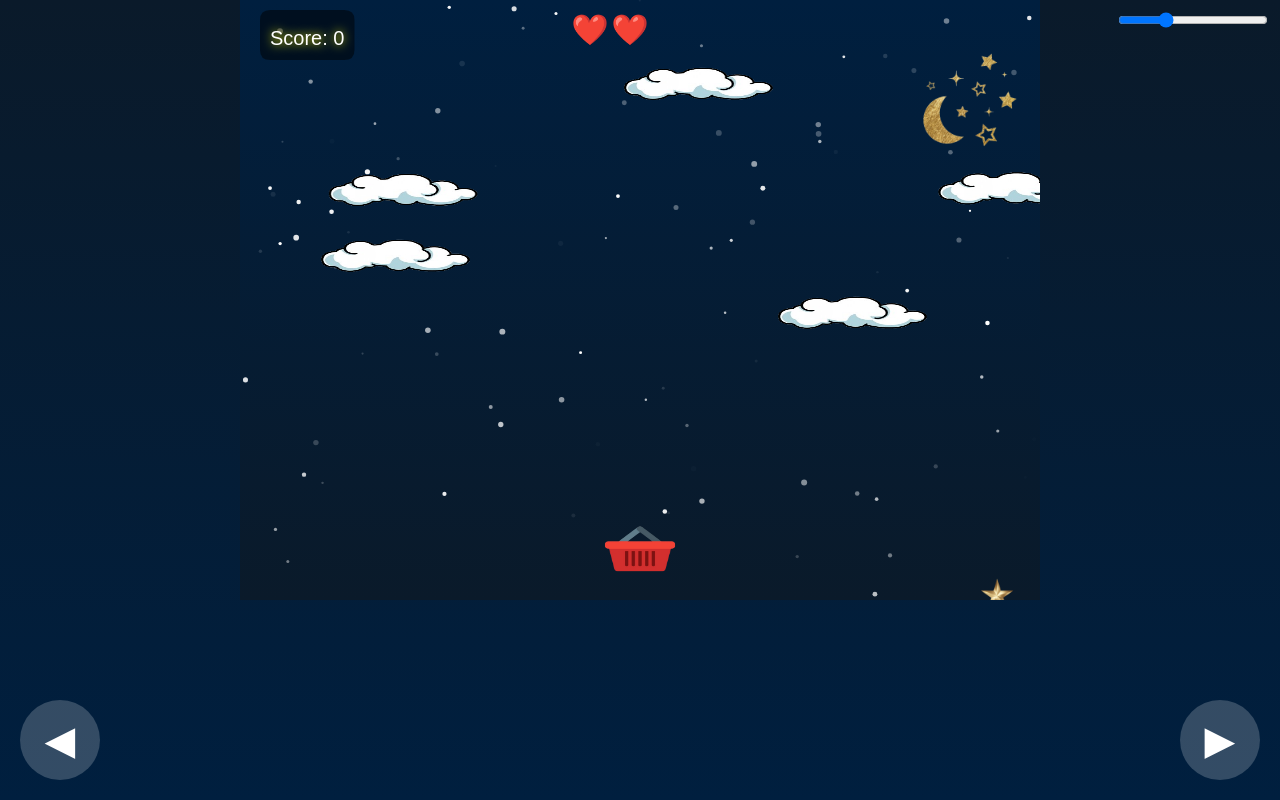
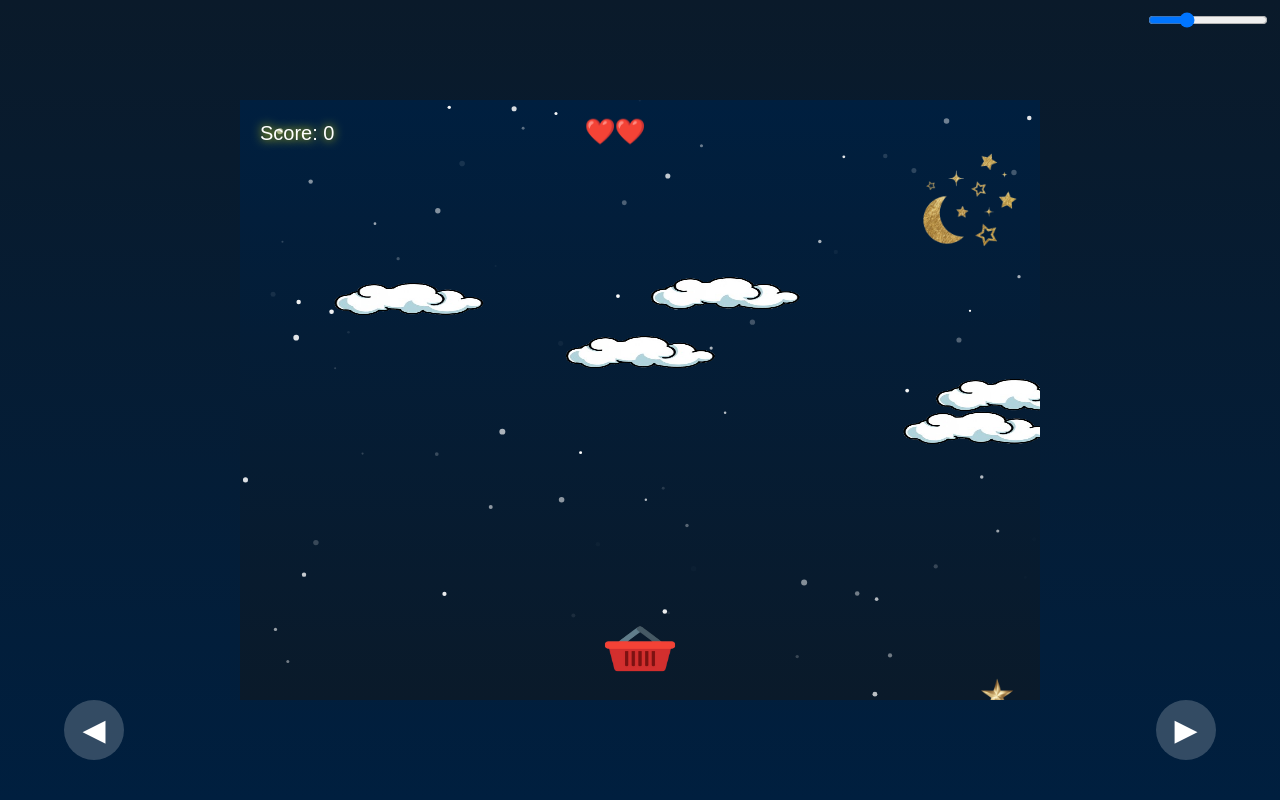
Before and after one commit to sdhya719-rgb/portfolio, a plain HTML site: page catch_the_star_new.html in a window 1280 px wide. Drawn offline with Linux system fonts and the light colour scheme.

Commit message:
Update catch_the_star_new.html

```diff
--- a/catch_the_star_new.html
+++ b/catch_the_star_new.html
@@ -2,15 +2,15 @@
 <html lang="en">
 <head>
   <meta charset="UTF-8" />
-    <meta name="viewport" content="width=device-width, initial-scale=1.0" />
+  <meta name="viewport" content="width=device-width, initial-scale=1.0, maximum-scale=1.0, user-scalable=no" />
   <title>Catch the Star</title>
   <style>
     body {
       margin: 0;
       background: linear-gradient(to top, #001f3f, #0a1a2a);
       display: flex;
-        flex-direction: column;
       align-items: center;
+      justify-content: center;
       height: 100vh;
       overflow: hidden;
       font-family: Arial, sans-serif;
@@ -18,47 +18,41 @@
     }
     canvas {
       display: block;
+      background: transparent;
     }
     .btn {
-        position: absolute;
-        bottom: 20px;
-        width: 80px;
-        height: 80px;
+      position: fixed;
+      bottom: 5%;
+      width: 60px;
+      height: 60px;
       background: rgba(255, 255, 255, 0.2);
       border-radius: 50%;
       text-align: center;
-        line-height: 80px;
-        font-size: 40px;
+      line-height: 60px;
+      font-size: 30px;
       color: white;
       user-select: none;
     }
-      #leftBtn {
-        left: 20px;
-      }
-      #rightBtn {
-        right: 20px;
-      }
+    #leftBtn { left: 5%; }
+    #rightBtn { right: 5%; }
     #volumeControl {
-        position: absolute;
+      position: fixed;
       top: 10px;
       right: 10px;
-        width: 150px;
-      }
-      label {
-        color: white;
-        font-size: 14px;
-        margin-right: 5px;
+      width: 120px;
     }
     #restartBtn {
-        position: absolute;
-        bottom: 120px;
-        width: 150px;
+      position: fixed;
+      bottom: 20%;
+      left: 50%;
+      transform: translateX(-50%);
+      width: 180px;
       height: 50px;
       background: linear-gradient(45deg, #ff416c, #ff4b2b);
       border-radius: 25px;
       text-align: center;
       line-height: 50px;
-        font-size: 20px;
+      font-size: 18px;
       color: white;
       font-weight: bold;
       user-select: none;
@@ -79,10 +73,33 @@
     const canvas = document.getElementById("gameCanvas");
     const ctx = canvas.getContext("2d");
 
-      const gameWidth = 800;
-      const gameHeight = 600;
-      canvas.width = gameWidth;
-      canvas.height = gameHeight;
+    // Base resolution for gameplay
+    const baseWidth = 800;
+    const baseHeight = 600;
+
+    let scaleX = 1, scaleY = 1;
+
+    function resizeCanvas() {
+      if (window.innerWidth > 900) {
+        // Desktop view → fixed 800x600
+        canvas.width = baseWidth;
+        canvas.height = baseHeight;
+        scaleX = 1;
+        scaleY = 1;
+        canvas.style.width = baseWidth + "px";
+        canvas.style.height = baseHeight + "px";
+      } else {
+        // Mobile view → full screen
+        canvas.width = window.innerWidth;
+        canvas.height = window.innerHeight;
+        scaleX = canvas.width / baseWidth;
+        scaleY = canvas.height / baseHeight;
+        canvas.style.width = "100vw";
+        canvas.style.height = "100vh";
+      }
+    }
+    window.addEventListener("resize", resizeCanvas);
+    resizeCanvas();
 
     const basketImg = new Image();
     basketImg.src = "basket.png";
@@ -93,46 +110,34 @@
     const cloudImg = new Image();
     cloudImg.src = "cloud.png";
 
-      const backgroundStars = Array.from({ length: 100 }, () => ({
-        x: Math.random() * gameWidth,
-        y: Math.random() * gameHeight,
+    const backgroundStars = Array.from({ length: 80 }, () => ({
+      x: Math.random() * baseWidth,
+      y: Math.random() * baseHeight,
       size: Math.random() * 2 + 1,
       twinkleSpeed: Math.random() * 0.02 + 0.01,
       twinklePhase: Math.random() * Math.PI * 2,
     }));
 
     const clouds = Array.from({ length: 5 }, () => ({
-        x: Math.random() * gameWidth,
-        y: Math.random() * (gameHeight / 2),
+      x: Math.random() * baseWidth,
+      y: Math.random() * (baseHeight / 2),
       speed: Math.random() * 0.2 + 0.05,
     }));
 
+    let basket = { x: baseWidth / 2 - 40, y: baseHeight - 80, w: 80, h: 60, speed: 8 };
+    let star = { x: Math.random() * baseWidth, y: 0, w: 40, h: 40, speed: 4, baseSpeed: 4 };
+    let score = 0, lives = 3, gameOver = false;
+    let highScore = localStorage.getItem("highScore") ? parseInt(localStorage.getItem("highScore")) : 0;
     let time = 0;
-
-      let basket = {
-        x: gameWidth / 2 - 40,
-        y: gameHeight - 80,
-        width: 80,
-        height: 60,
-        speed: 8,
-      };
-      let star = {
-        x: Math.random() * gameWidth,
-        y: 0,
-        width: 40,
-        height: 40,
-        speed: 4,
-        baseSpeed: 4,
-      };
-      let score = 0, lives = 3, gameOver = false;
-      let highScore = localStorage.getItem('highScore') ? parseInt(localStorage.getItem('highScore')) : 0;
 
     const catchSound = new Audio("catch.mp3");
     const missSound = new Audio("mistake.mp3");
     const bgMusic = new Audio("bg_music.mp3");
     bgMusic.loop = true;
     bgMusic.volume = 0.3;
-      bgMusic.play().catch(() => document.addEventListener("keydown", () => bgMusic.play(), { once: true }));
+    bgMusic.play().catch(() =>
+      document.addEventListener("keydown", () => bgMusic.play(), { once: true })
+    );
 
     document.getElementById("volumeControl").addEventListener("input", (e) => {
       const vol = e.target.value;
@@ -159,153 +164,8 @@
     document.getElementById("rightBtn").addEventListener("touchstart", () => (rightPressed = true));
     document.getElementById("rightBtn").addEventListener("touchend", () => (rightPressed = false));
 
-      let touchStartX = null;
-      canvas.addEventListener("touchstart", (e) => {
-        touchStartX = e.touches[0].clientX;
-      });
-      canvas.addEventListener("touchend", (e) => {
-        const diff = e.changedTouches[0].clientX - touchStartX;
-        if (diff > 50) basket.x += basket.speed * 10;
-        if (diff < -50) basket.x -= basket.speed * 10;
-        touchStartX = null;
-      });
-
-      window.addEventListener("resize", () => {
-        canvas.width = gameWidth;
-        canvas.height = gameHeight;
-        basket.x = gameWidth / 2 - basket.width / 2;
-        basket.y = gameHeight - 80;
-      });
-
-      function drawBackground() {
-        const grad = ctx.createLinearGradient(0, 0, 0, gameHeight);
-        grad.addColorStop(0, "#001f3f");
-        grad.addColorStop(1, "#0a1a2a");
-        ctx.fillStyle = grad;
-        ctx.fillRect(0, 0, gameWidth, gameHeight);
-
-        backgroundStars.forEach((s) => {
-          const opacity = 0.5 + 0.5 * Math.sin(time * s.twinkleSpeed + s.twinklePhase);
-          ctx.fillStyle = `rgba(255,255,255,${opacity})`;
-          ctx.beginPath();
-          ctx.arc(s.x, s.y, s.size, 0, Math.PI * 2);
-          ctx.fill();
-        });
-
-        clouds.forEach((c) => {
-          ctx.drawImage(cloudImg, c.x, c.y, 150, 80);
-          c.x += c.speed;
-          if (c.x > gameWidth) c.x = -150;
-        });
-
-        ctx.drawImage(moonImg, gameWidth - 120, 50, 100, 100);
-        time += 1;
-      }
-
-      function drawBasket() {
-        ctx.drawImage(basketImg, basket.x, basket.y, basket.width, basket.height);
-      }
-
-      function drawStar() {
-        ctx.drawImage(starImg, star.x - star.width / 2, star.y - star.height / 2, star.width, star.height);
-      }
-
-      function drawScore() {
-        const padding = 10, text = "Score: " + score;
-        ctx.font = "20px Arial";
-        const w = ctx.measureText(text).width + padding * 2, h = 30 + padding * 2;
-        const x = 20, y = 10;
-        ctx.fillStyle = "rgba(0,0,0,0.5)";
-        const r = 10;
-        ctx.beginPath();
-        ctx.moveTo(x + r, y);
-        ctx.lineTo(x + w - r, y);
-        ctx.quadraticCurveTo(x + w, y, x + w, y + r);
-        ctx.lineTo(x + w, y + h - r);
-        ctx.quadraticCurveTo(x + w, y + h, x + w - r, y + h);
-        ctx.lineTo(x + r, y + h);
-        ctx.quadraticCurveTo(x, y + h, x, y + h - r);
-        ctx.lineTo(x, y + r);
-        ctx.quadraticCurveTo(x, y, x + r, y);
-        ctx.fill();
-        ctx.fillStyle = "white";
-        ctx.shadowColor = "yellow";
-        ctx.shadowBlur = 10;
-        ctx.fillText(text, x + padding, y + h - padding - 5);
-        ctx.shadowBlur = 0;
-      }
-
-      function drawLives() {
-        ctx.font = "30px Arial";
-        ctx.textAlign = "center";
-        for (let i = 0; i < lives; i++) {
-          ctx.fillStyle = "red";
-          ctx.fillText("❤️", gameWidth / 2 - 50 + i * 40, 40);
-        }
-        ctx.textAlign = "start";
-      }
-
-      function drawGameOver() {
-        ctx.fillStyle = "rgba(0,0,0,0.7)";
-        ctx.fillRect(0, 0, gameWidth, gameHeight);
-        const centerX = gameWidth / 2;
-        const centerY = gameHeight / 2;
-        ctx.fillStyle = "white";
-        ctx.font = "70px Impact";
-        ctx.textAlign = "center";
-        ctx.shadowColor = "red";
-        ctx.shadowBlur = 25;
-        ctx.fillText("GAME OVER", centerX, centerY - 80);
-        ctx.shadowColor = "yellow";
-        ctx.shadowBlur = 15;
-        ctx.font = "30px Arial";
-        ctx.fillText("Final Score: " + score, centerX, centerY - 20);
-        ctx.fillText("High Score: " + highScore, centerX, centerY + 20);
-        ctx.shadowColor = "cyan";
-        ctx.shadowBlur = 10;
-        ctx.font = "24px Arial";
-        ctx.fillText("Tap Restart to Play Again", centerX, centerY + 80);
-        document.getElementById("restartBtn").style.display = "block";
-        ctx.textAlign = "start";
-      }
-
-      function update() {
-        ctx.clearRect(0, 0, gameWidth, gameHeight);
-        drawBackground();
-        drawBasket();
-        drawStar();
-        drawScore();
-        drawLives();
-
-        if (!gameOver) {
-          star.y += star.speed;
-          if (keys.left || leftPressed) basket.x -= basket.speed;
-          if (keys.right || rightPressed) basket.x += basket.speed;
-          basket.x = Math.max(0, Math.min(gameWidth - basket.width, basket.x));
-          if (star.y > basket.y && star.x > basket.x && star.x < basket.x + basket.width) {
-            score++;
-            catchSound.currentTime = 0;
-            catchSound.play();
-            if (score % 5 === 0) star.speed += 0.5;
-            resetStar();
-          }
-          if (star.y > gameHeight) {
-            lives--;
-            missSound.currentTime = 0;
-            missSound.play();
-            if (lives <= 0) {
-              gameOver = true;
-              highScore = Math.max(highScore, score);
-              localStorage.setItem('highScore', highScore);
-              bgMusic.pause();
-            } else resetStar();
-          }
-        } else drawGameOver();
-        requestAnimationFrame(update);
-      }
-
     function resetStar() {
-        star.x = Math.random() * gameWidth;
+      star.x = Math.random() * baseWidth;
       star.y = 0;
     }
 
@@ -318,8 +178,118 @@
       bgMusic.play();
       document.getElementById("restartBtn").style.display = "none";
     }
+    document.getElementById("restartBtn").addEventListener("click", resetGame);
 
-      document.getElementById("restartBtn").addEventListener("click", resetGame);
+    function drawBackground() {
+      const grad = ctx.createLinearGradient(0, 0, 0, canvas.height);
+      grad.addColorStop(0, "#001f3f");
+      grad.addColorStop(1, "#0a1a2a");
+      ctx.fillStyle = grad;
+      ctx.fillRect(0, 0, canvas.width, canvas.height);
+
+      backgroundStars.forEach((s) => {
+        const opacity = 0.5 + 0.5 * Math.sin(time * s.twinkleSpeed + s.twinklePhase);
+        ctx.fillStyle = `rgba(255,255,255,${opacity})`;
+        ctx.beginPath();
+        ctx.arc(s.x * scaleX, s.y * scaleY, s.size * scaleX, 0, Math.PI * 2);
+        ctx.fill();
+      });
+
+      clouds.forEach((c) => {
+        ctx.drawImage(cloudImg, c.x * scaleX, c.y * scaleY, 150 * scaleX, 80 * scaleY);
+        c.x += c.speed;
+        if (c.x > baseWidth) c.x = -150;
+      });
+
+      ctx.drawImage(moonImg, canvas.width - 120 * scaleX, 50 * scaleY, 100 * scaleX, 100 * scaleY);
+      time += 1;
+    }
+
+    function drawBasket() {
+      ctx.drawImage(basketImg, basket.x * scaleX, basket.y * scaleY, basket.w * scaleX, basket.h * scaleY);
+    }
+
+    function drawStar() {
+      ctx.drawImage(starImg, (star.x - star.w / 2) * scaleX, (star.y - star.h / 2) * scaleY, star.w * scaleX, star.h * scaleY);
+    }
+
+    function drawScore() {
+      ctx.fillStyle = "white";
+      ctx.font = `${20 * scaleY}px Arial`;
+      ctx.shadowColor = "yellow";
+      ctx.shadowBlur = 10;
+      ctx.fillText("Score: " + score, 20 * scaleX, 40 * scaleY);
+      ctx.shadowBlur = 0;
+    }
+
+    function drawLives() {
+      ctx.font = `${25 * scaleY}px Arial`;
+      ctx.textAlign = "center";
+      for (let i = 0; i < lives; i++) {
+        ctx.fillText("❤️", canvas.width / 2 - 40 * scaleX + i * 30 * scaleX, 40 * scaleY);
+      }
+      ctx.textAlign = "start";
+    }
+
+    function drawGameOver() {
+      ctx.fillStyle = "rgba(0,0,0,0.7)";
+      ctx.fillRect(0, 0, canvas.width, canvas.height);
+      ctx.fillStyle = "white";
+      ctx.textAlign = "center";
+      ctx.font = `${60 * scaleY}px Impact`;
+      ctx.shadowColor = "red";
+      ctx.shadowBlur = 25;
+      ctx.fillText("GAME OVER", canvas.width / 2, canvas.height / 2 - 80 * scaleY);
+      ctx.shadowColor = "yellow";
+      ctx.shadowBlur = 15;
+      ctx.font = `${24 * scaleY}px Arial`;
+      ctx.fillText("Final Score: " + score, canvas.width / 2, canvas.height / 2 - 20 * scaleY);
+      ctx.fillText("High Score: " + highScore, canvas.width / 2, canvas.height / 2 + 20 * scaleY);
+      ctx.shadowColor = "cyan";
+      ctx.shadowBlur = 10;
+      ctx.fillText("Tap Restart to Play Again", canvas.width / 2, canvas.height / 2 + 80 * scaleY);
+      ctx.textAlign = "start";
+      document.getElementById("restartBtn").style.display = "block";
+    }
+
+    function update() {
+      ctx.clearRect(0, 0, canvas.width, canvas.height);
+      drawBackground();
+      drawBasket();
+      drawStar();
+      drawScore();
+      drawLives();
+
+      if (!gameOver) {
+        star.y += star.speed;
+        if (keys.left || leftPressed) basket.x -= basket.speed;
+        if (keys.right || rightPressed) basket.x += basket.speed;
+        basket.x = Math.max(0, Math.min(baseWidth - basket.w, basket.x));
+
+        if (star.y > basket.y && star.x > basket.x && star.x < basket.x + basket.w) {
+          score++;
+          catchSound.currentTime = 0;
+          catchSound.play();
+          if (score % 5 === 0) star.speed += 0.5;
+          resetStar();
+        }
+        if (star.y > baseHeight) {
+          lives--;
+          missSound.currentTime = 0;
+          missSound.play();
+          if (lives <= 0) {
+            gameOver = true;
+            highScore = Math.max(highScore, score);
+            localStorage.setItem("highScore", highScore);
+            bgMusic.pause();
+          } else resetStar();
+        }
+      } else {
+        drawGameOver();
+      }
+      requestAnimationFrame(update);
+    }
+
     update();
   </script>
 </body>
```
Lines whose indentation alone changed are shown as unchanged.
